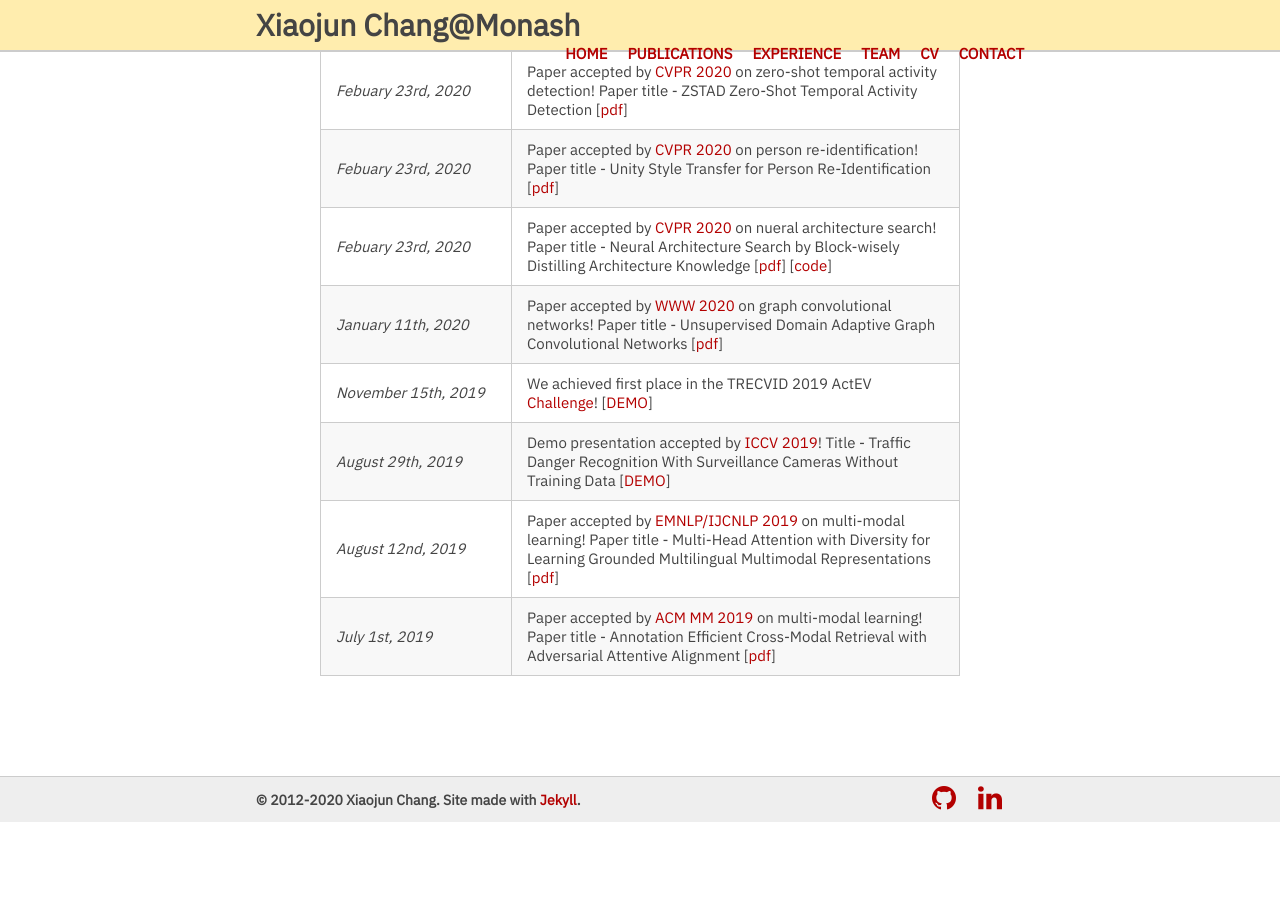
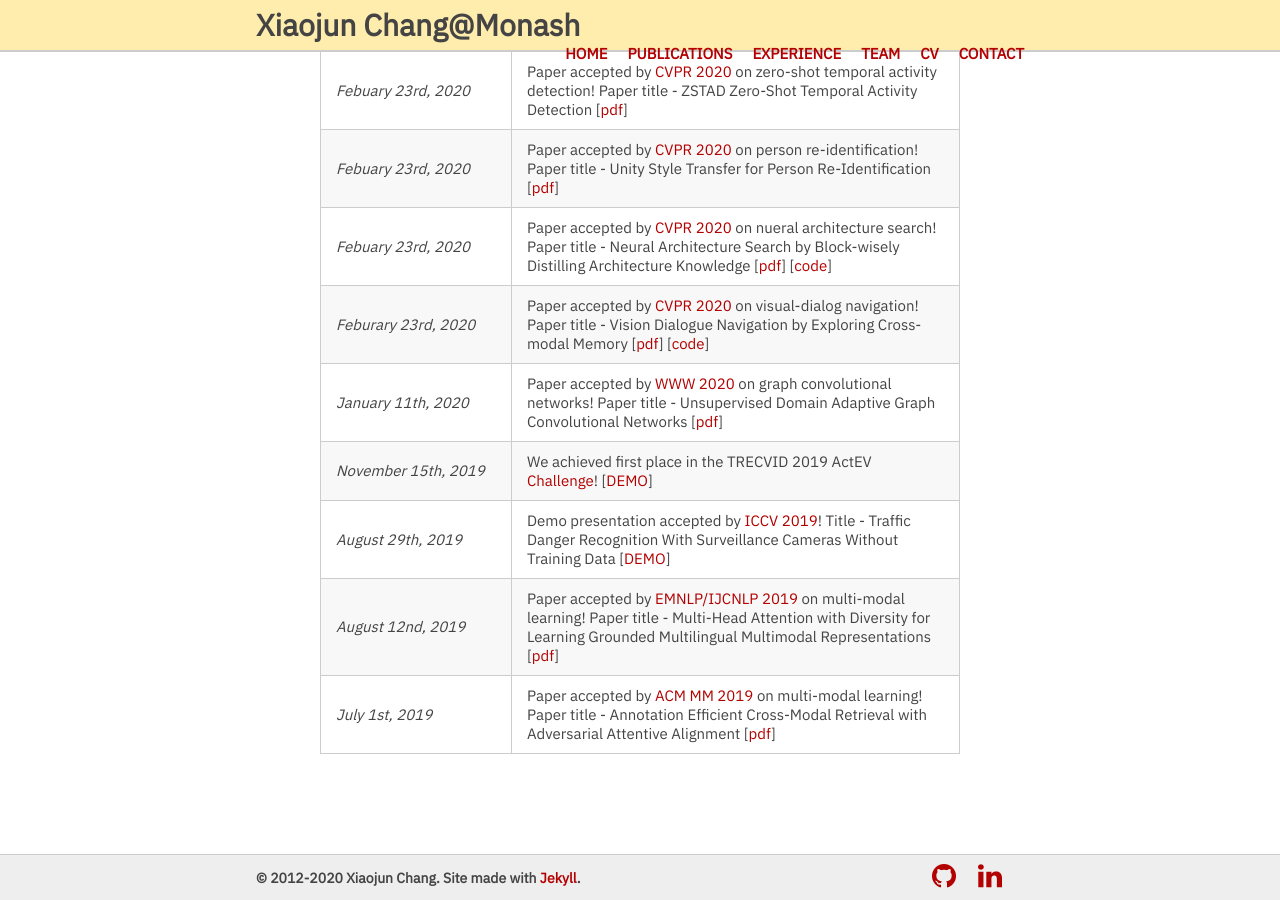
Before and after one commit to zhihuilics/xiaojun-chang.github.io, a Jekyll site: the page built from _pages/index.md, in a window 1280 px wide and 900 px high, scrolled down 1052 px. Built offline with Jekyll 4.4.1, drawn with Linux system fonts in a browser that asks for light colours; nearby versions of some CDN libraries; a style sheet for code colours, icons or effects is not loaded; before the commit the page ends 1874 px from its top, so only the background shows below that.

Commit message:
Update news.yml

```diff
--- a/_data/news.yml
+++ b/_data/news.yml
@@ -19,6 +19,9 @@
 - date: Febuary 23rd, 2020
   news: Paper accepted by <a href="http://cvpr2020.thecvf.com/" target="_blank">CVPR 2020</a> on nueral architecture search! Paper title - Neural Architecture Search by Block-wisely Distilling Architecture Knowledge [<a href="https://www.xiaojun.ai/papers/CVPR2020_04676.pdf" target="_blank">pdf</a>] [<a href="https://github.com/changlin31/DNA" target="_blank">code</a>]
 
+- date: Feburary 23rd, 2020
+  news: Paper accepted by <a href="http://cvpr2020.thecvf.com/" target="_blank">CVPR 2020</a> on visual-dialog navigation! Paper title - Vision Dialogue Navigation by Exploring Cross-modal Memory [<a href="https://arxiv.org/pdf/2003.06745.pdf" target="_blank">pdf</a>] [<a href="https://github.com/yeezhu/CMN.pytorch" target="_blank">code</a>]
+
 - date: January 11th, 2020
   news: Paper accepted by <a href="https://www2020.thewebconf.org/" target="_blank">WWW 2020</a> on graph convolutional networks! Paper title - Unsupervised Domain Adaptive Graph Convolutional Networks [<a href="https://www.xiaojun.ai/papers/WWW2020_Mandy_UDAGCN__camera_ready.pdf" target="_blank">pdf</a>]
 
```
